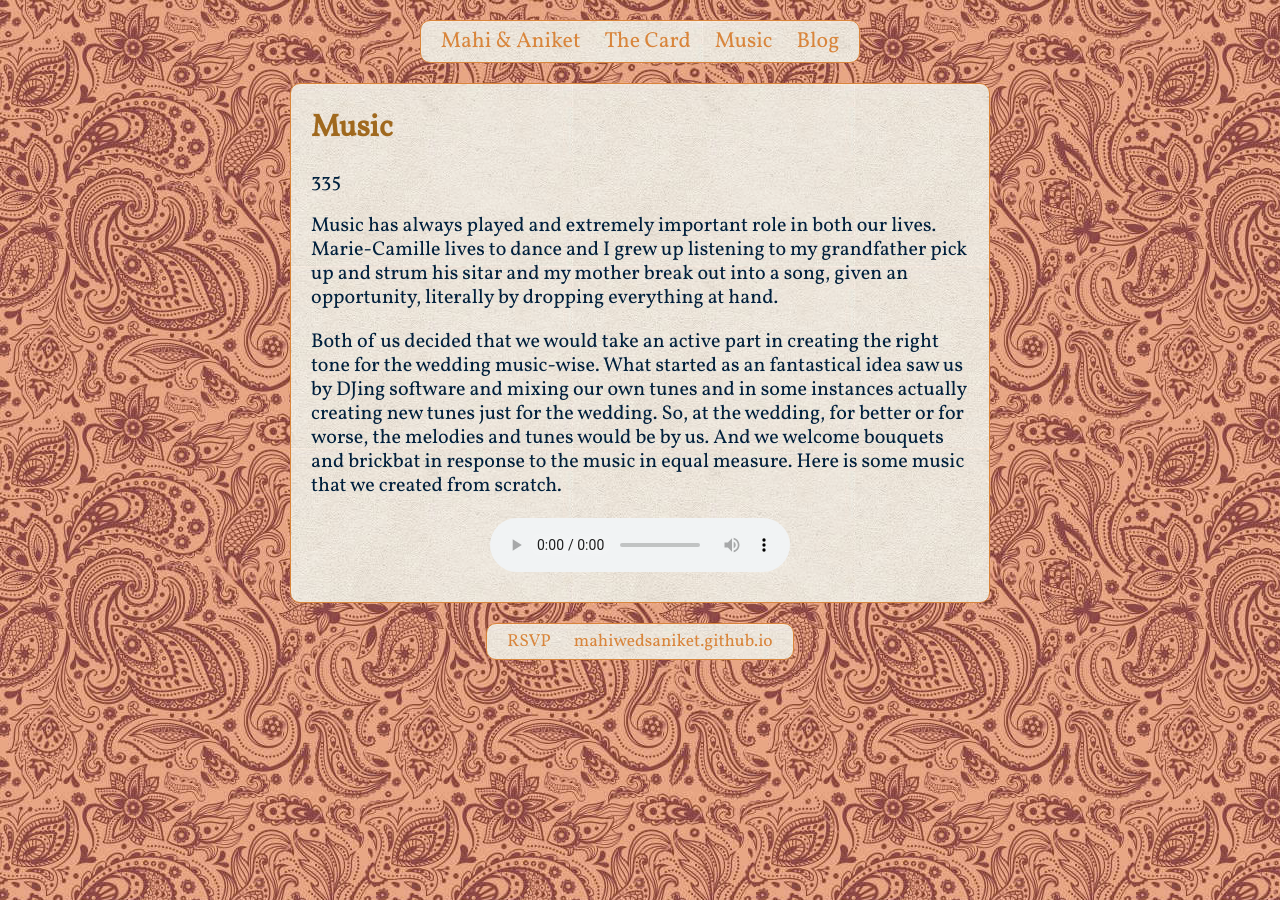
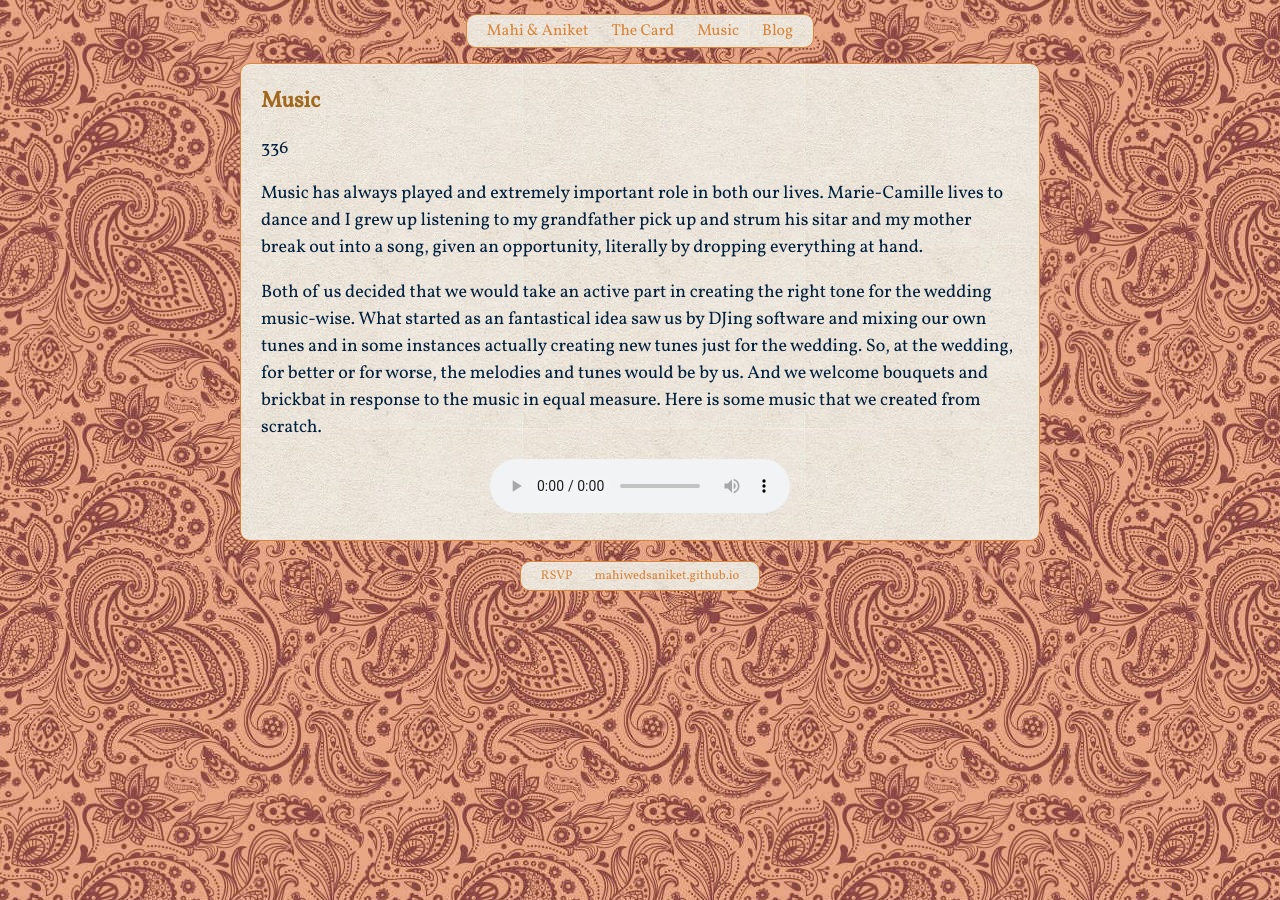
Before and after one commit to mahiwedsaniket/mahiwedsaniket.github.io, a Jekyll site: the page built from _posts/2018-01-01-Music.md, in a window 1280 px wide. Built offline with Jekyll 4.4.1, drawn with Linux system fonts in a browser that asks for light colours.

Commit message:
All done

```diff
--- a/_posts/2018-01-01-Music.md
+++ b/_posts/2018-01-01-Music.md
@@ -6,7 +6,7 @@ tags:
 - Music
 ---
 
-335
+336
 
 Music has always played and extremely important role in both our lives. Marie-Camille lives to dance and I grew up listening to my grandfather pick up and strum his sitar and my mother break out into a song, given an opportunity, literally by dropping everything at hand.
 
--- a/css/main.css
+++ b/css/main.css
@@ -1,27 +1,13 @@
 body {
     margin: 0px auto;
     width: 97%;
-	max-width: 700px;
+	max-width: 800px;
     color: rgb(160,105,30);
     background-color: #F5F3EE;
 	background: url("../fig/fade_blue_gota.jpg") ;
 	font-family: 'Vollkorn', "Times New Roman", Times, serif;
 	font-size: 16px;
 }
-
-@media only screen and (max-width: 1600px) {
-	body {
-	    margin: 0px auto;
-	    width: 99%;
-/*		max-width: 800px;*/
-	    color: rgb(160,105,30);
-	    background-color: #F5F3EE;
-		background: url("../fig/fade_blue_gota.jpg") ;
-		font-family: 'Vollkorn', "Times New Roman", Times, serif;
-		font-size: 22px;
-	}
-}
-
 
 nav ul, footer ul {
 /*    font-family:'Helvetica', 'Arial', 'Sans-Serif';*/
@@ -73,17 +59,10 @@ h3 {
 
 p {
 	font-size: 18px;
-    line-height: 1.6;
+    line-height: 1.5;
     color: rgb(0,32,61);
 }
 
-@media only screen and (max-width: 1600px) {
-	p {
-		font-size: 20px;
-	    line-height: 1.2;
-	    color: rgb(0,32,61);
-	}
-}
 
 
 
```
